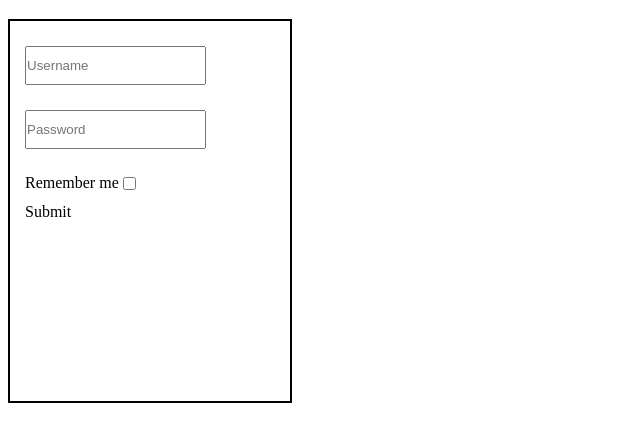
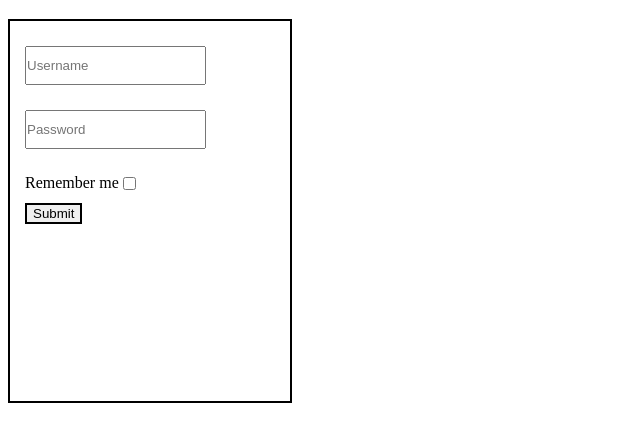
Before and after one commit to acciojob/remember-me-login-form-AnujDubey01, a website: page main.html in a window 1280 px wide. Shown: the part 61-502 px from the top of the page, without its empty margins (0-640 px from the left). Drawn offline with Linux system fonts and the light colour scheme.

Commit message:
created a submission

```diff
--- a/main.html
+++ b/main.html
@@ -17,8 +17,9 @@
 		<label for ="checkbox">Remember me</label>
 		<input type="checkbox" id="checkbox">
 		</div>
-		</form
-		<button type="submit" id="submit" value="submit">Submit</button>
+				<button type="submit" id="submit" value="submit">Submit</button>
+		</form>
+
 		<button type="submit" id="existing" value="submit"> Existing User</button>
 		</div>
     <script type="text/javascript" src="./script.js">
--- a/styles.css
+++ b/styles.css
@@ -24,6 +24,9 @@
 	margin : 10px 0px 15px 0px;
 }
 
+#submit {
+	border: 2px solid black;
+}
 #existing {
 	margin-top: 20px;
 	display: none;
```
